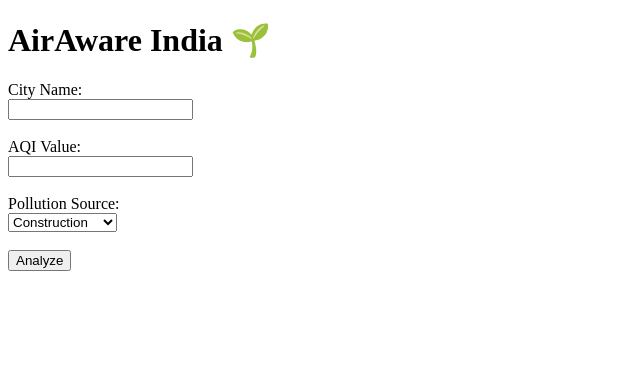
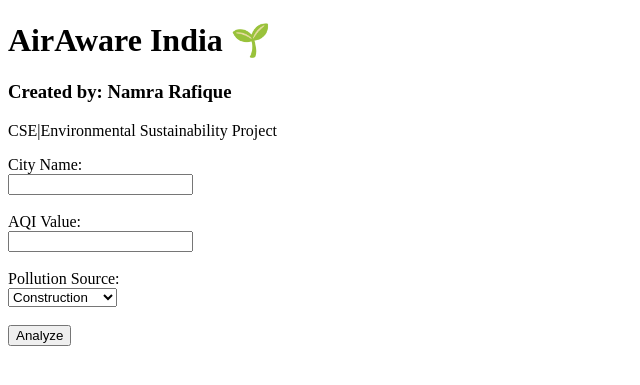
Before and after one commit to namrarafique93-del/AirAware-flask-Website, a Flask app: page / in a window 1280 px wide. Shown: the top 385 px of the page, without its empty margins (0-640 px from the left). Run offline with Flask 3, Linux system fonts and the light colour scheme.

Commit message:
Update index.html

```diff
--- a/templates/index.html
+++ b/templates/index.html
@@ -5,6 +5,8 @@
 </head>
 <body>
     <h1>AirAware India 🌱</h1>
+    <h3>Created by: Namra Rafique</h3>
+    <p>CSE|Environmental Sustainability Project</p>
 
     <form action="/result" method="post">
         <label>City Name:</label><br>
```
